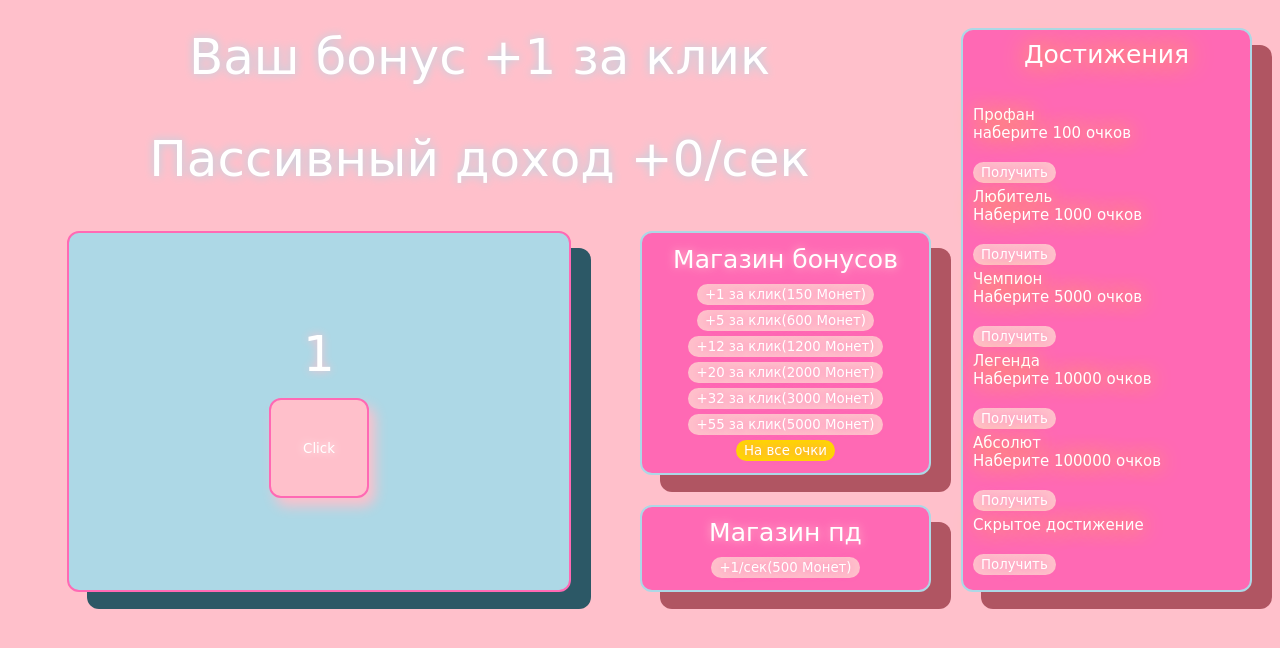
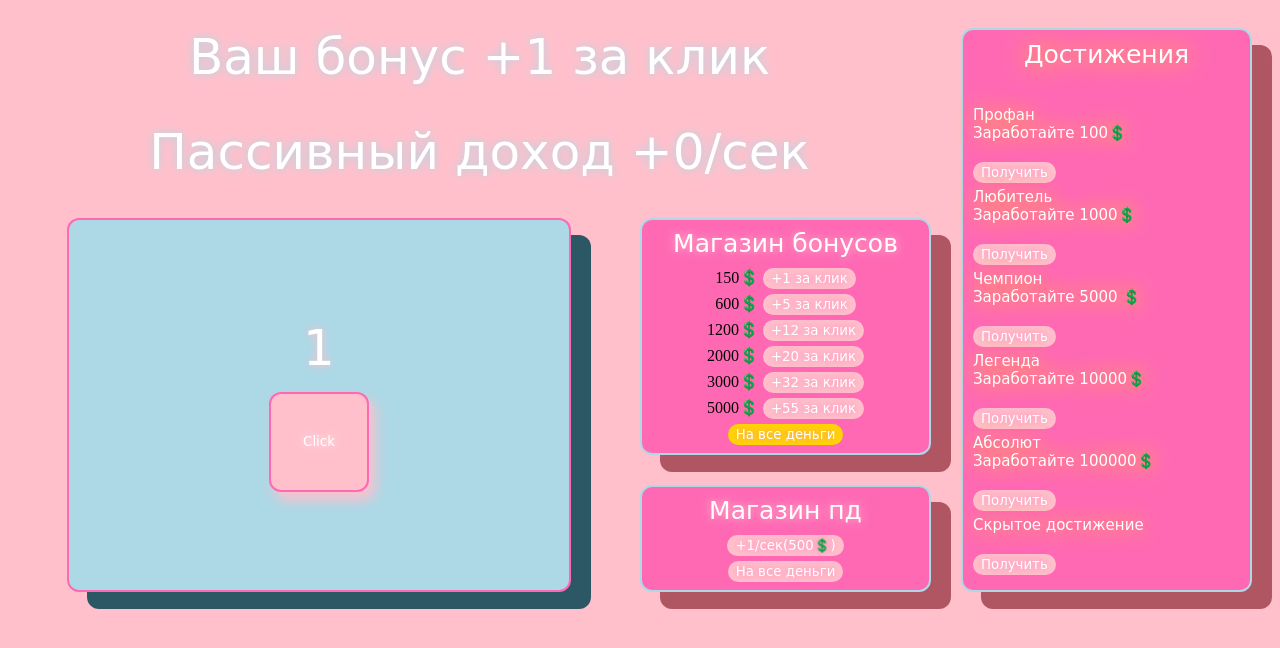
Before and after one commit to Unoficate/JavaScript-clicker, a plain HTML site: page index.html in a window 1280 px wide. Drawn offline with Linux system fonts and the light colour scheme.

Commit message:
Update index.html

```diff
--- a/index.html
+++ b/index.html
@@ -13,46 +13,65 @@
 	<div class="wrapper" id="wrap">
 		<div class="magaz" id="magaz">
 			<span id="title">Магазин бонусов</span>
-			<button onclick="Shop1();" id="shop1">+1 за клик(150 Монет)</button>
-			<button onclick="Shop2();" id="shop2">+5 за клик(600 Монет)</button>
-			<button onclick="Shop3();" id="shop3">+12 за клик(1200 Монет)</button>
-			<button onclick="Shop4();" id="shop4">+20 за клик(2000 Монет)</button>
-			<button onclick="Shop5();" id="shop5">+32 за клик(3000 Монет)</button>
-			<button onclick="Shop6();" id="shop6">+55 за клик(5000 Монет)</button>
-			<button onclick="Shop7();" id="shop7">На все очки</button>
+			<span id="grid">
+				<span id="grid1">150💲</span>
+				<button onclick="Shop1();" id="shop1">+1 за клик</button>
+			</span>
+			<span id="grid">
+				<span id="grid2">600💲</span>
+				<button onclick="Shop2();" id="shop2">+5 за клик</button>
+			</span>
+			<span id="grid">
+				<span id="grid3">1200💲</span>
+				<button onclick="Shop3();" id="shop3">+12 за клик</button>
+			</span>
+			<span id="grid">
+				<span id="grid4">2000💲</span>
+				<button onclick="Shop4();" id="shop4">+20 за клик</button>
+			</span>
+			<span id="grid">
+				<span id="grid5">3000💲</span>
+				<button onclick="Shop5();" id="shop5">+32 за клик</button>
+			</span>
+			<span id="grid">
+				<span id="grid6">5000💲</span>
+				<button onclick="Shop6();" id="shop6">+55 за клик</button>
+			</span>
+			<button onclick="Shop7();" id="shop7">На все деньги</button>
 		</div>
 		<div class="magaz2" id="magaz2">
 			<span id="title">Магазин пд</span>
-			<button onclick="pass1();" id="pass1">+1/сек(500 Монет)</button>
+			<button onclick="pass1();" id="pass1">+1/сек(500💲)</button>
+			<button onclick="pass2();" id="pass1">На все деньги</button>
 		</div>
 		<div class="stili" id="stil">
 			<span id="title1">Достижения</span>
 			<p></p>
 			<div id="colect">
-				<span id="achivka1">Профан<br>наберите 100 очков</span>
+				<span id="achivka1">Профан<br>Заработайте 100💲</span>
 				<p></p>
 				<button onclick="stil1();" class="stil1">Получить</button>
 			</div>
 			<div id="colect2">
-				<span id="achivka2">Любитель<br>Наберите 1000 очков</span>
+				<span id="achivka2">Любитель<br>Заработайте 1000💲</span>
 				<p></p>
 				<button onclick="stil2();" class="stil2">Получить</button>
 			</div>
 
 			<div id="colect3">
-				<span id="achivka3">Чемпион<br>Наберите 5000 очков</span>
+				<span id="achivka3">Чемпион<br>Заработайте 5000 💲</span>
 				<p></p>
 				<button onclick="stil3();" class="stil4">Получить</button>
 			</div>
 
 			<div id="colect4">
-				<span id="achivka4">Легенда<br>Наберите 10000 очков</span>
+				<span id="achivka4">Легенда<br>Заработайте 10000💲</span>
 				<p></p>
 				<button onclick="stil4();" class="stil5">Получить</button>
 			</div>
 
 			<div id="colect5">
-				<span id="achivka5">Абсолют<br>Наберите 100000 очков</span>
+				<span id="achivka5">Абсолют<br>Заработайте 100000💲</span>
 				<p></p>
 				<button onclick="stil5();" class="stil3">Получить</button>
 			</div>
```
